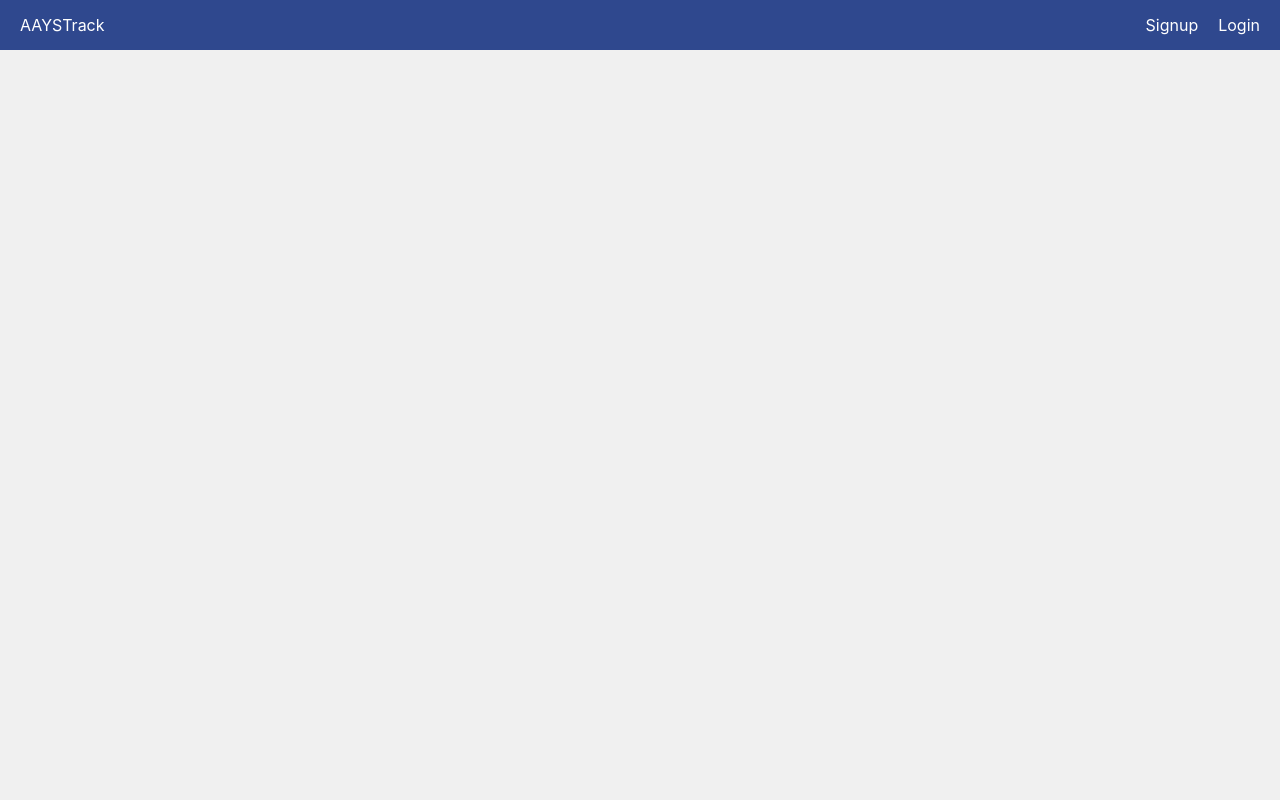
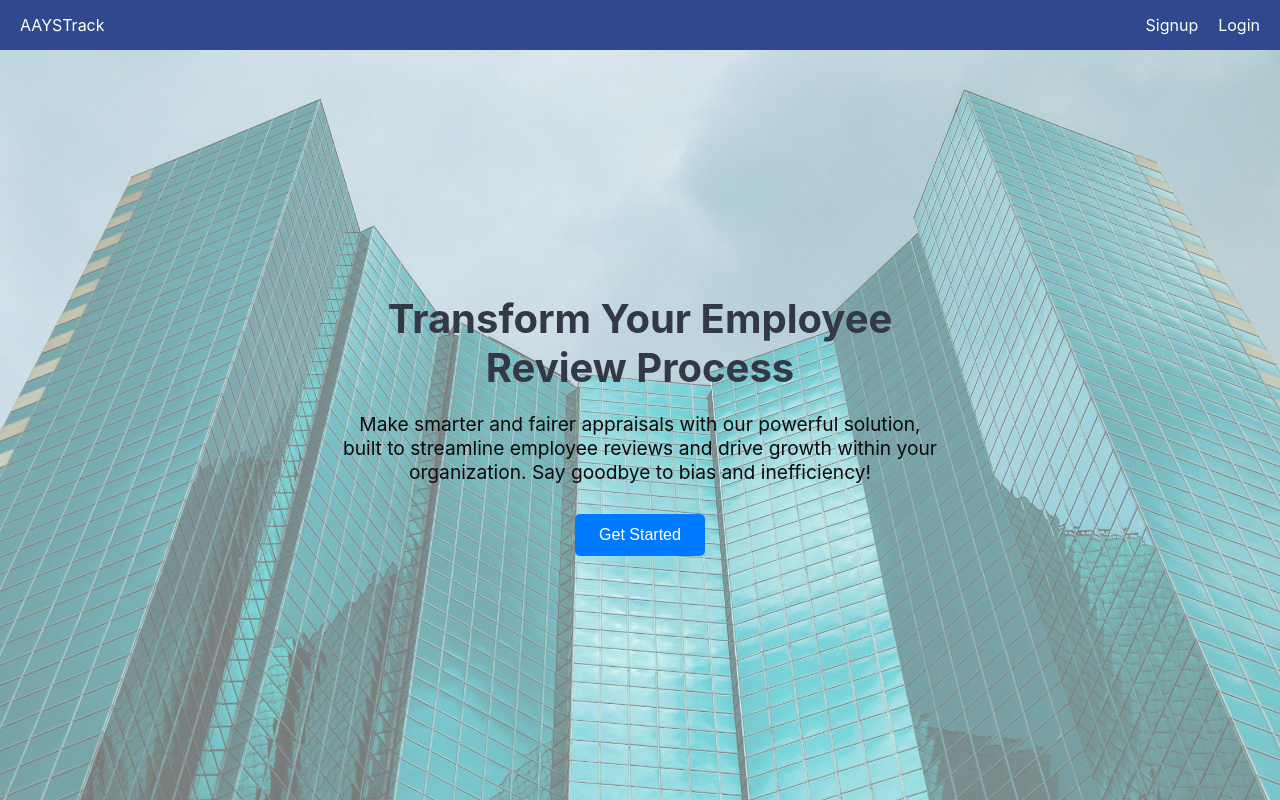
Before and after one commit to arvindbatham600/aaysTrack, a React (Vite) app: page / in a window 1280 px wide. Built offline with nearby package versions, Linux system fonts and the light colour scheme.

Commit message:
Landing page done

```diff
--- /dev/null
+++ b/src/components/LandingPage/Landing.jsx
@@ -0,0 +1,22 @@
+import { useNavigate } from "react-router-dom";
+
+const Landing = () => {
+    const navigate = useNavigate();
+  return (
+    <>
+      <div className="landing-main">
+        <div className="landing-text">
+          <h1>Transform Your Employee Review Process</h1>
+          <p>
+            Make smarter and fairer appraisals with our powerful solution, built
+            to streamline employee reviews and drive growth within your
+            organization. Say goodbye to bias and inefficiency!
+          </p>
+          <button onClick={() => navigate("/signup")} className="get-started-button">Get Started</button>
+        </div>
+      </div>
+    </>
+  );
+};
+
+export default Landing;
--- a/src/components/LandingPage/LandingPage.jsx
+++ b/src/components/LandingPage/LandingPage.jsx
@@ -1,4 +1,5 @@
 import Navbar from "../Navbar/Navbar";
+import Landing from "./Landing";
 import "./landingPage.scss";
 
 const LandingPage = () => {
@@ -6,6 +7,7 @@ const LandingPage = () => {
     <>
       <div id="landingPage-main">
         <Navbar />
+        <Landing />
       </div>
     </>
   );
--- a/src/components/LandingPage/landingPage.scss
+++ b/src/components/LandingPage/landingPage.scss
@@ -1,5 +1,83 @@
-#landingPage-main{
-    height: 100vh;
-    width: 100%;
-    background-color: #F0F0F0;
+#landingPage-main {
+//   height: calc(100vh - 50px);
+  width: 100%;
+  background-color: #f0f0f0;
+
+  //   .landing-main {
+  //     background-image: url("../../assets/background1.jpeg");
+  //     background-repeat: no-repeat;
+  //     background-size: cover;
+  //     background-position: center;
+  //     width: 100%;
+  //     height: 100%;
+  //     display: flex;
+  //     align-items: center;
+  //     justify-content: left;
+
+  //     .text {
+  //       width: 600px;
+  //       margin-left: 10%;
+  //       font-size: 40px;
+  //     }
+  //   }
+
+ .landing-main {
+  position: relative; /* Position for the pseudo-element */
+  display: flex;
+  justify-content: center;
+  align-items: center;
+  height: calc(100vh - 90px); /* Full viewport height */
+  text-align: center; /* Center align text */
+  padding: 20px; /* Add some padding */
+  overflow: hidden; /* Prevent overflow */
 }
+
+.landing-main::before {
+  content: ""; /* Required for pseudo-elements */
+  position: absolute; /* Position it absolutely */
+  top: 0;
+  left: 0;
+  right: 0;
+  bottom: 0;
+  background-image: url("../../assets/background.jpeg");
+  background-size: cover; /* Cover the whole area */
+  background-position: center; /* Center the image */
+  opacity: 0.5; /* Adjust opacity to make it transparent */
+  z-index: 1; /* Set z-index to ensure it stays behind text */
+}
+
+.landing-text {
+  position: relative; /* Position text above the background */
+  z-index: 2; /* Set z-index to ensure it is above the background */
+  max-width: 600px; /* Limit width for readability */
+}
+
+h1 {
+  font-size: 2.5rem; /* Large heading */
+  color: #333847; /* Change to white for better contrast */
+  margin-bottom: 20px; /* Space below heading */
+  font-weight: bold; /* Make heading bold */
+}
+
+p {
+  font-size: 1.2rem; /* Medium text size */
+  color: #0b0a0a; /* Change to white for better contrast */
+  margin-bottom: 30px; /* Space below paragraph */
+}
+
+.get-started-button {
+  padding: 12px 24px; /* Padding for button */
+  background-color: #007bff; /* Primary color */
+  color: white; /* White text */
+  border: none; /* No border */
+  border-radius: 5px; /* Rounded corners */
+  cursor: pointer; /* Pointer cursor */
+  font-size: 1rem; /* Button text size */
+  transition: background-color 0.3s; /* Transition effect */
+}
+
+.get-started-button:hover {
+  background-color: #0056b3; /* Darker shade on hover */
+}
+
+}
```
Also changed, not shown: src/assets/background.jpeg (added).
